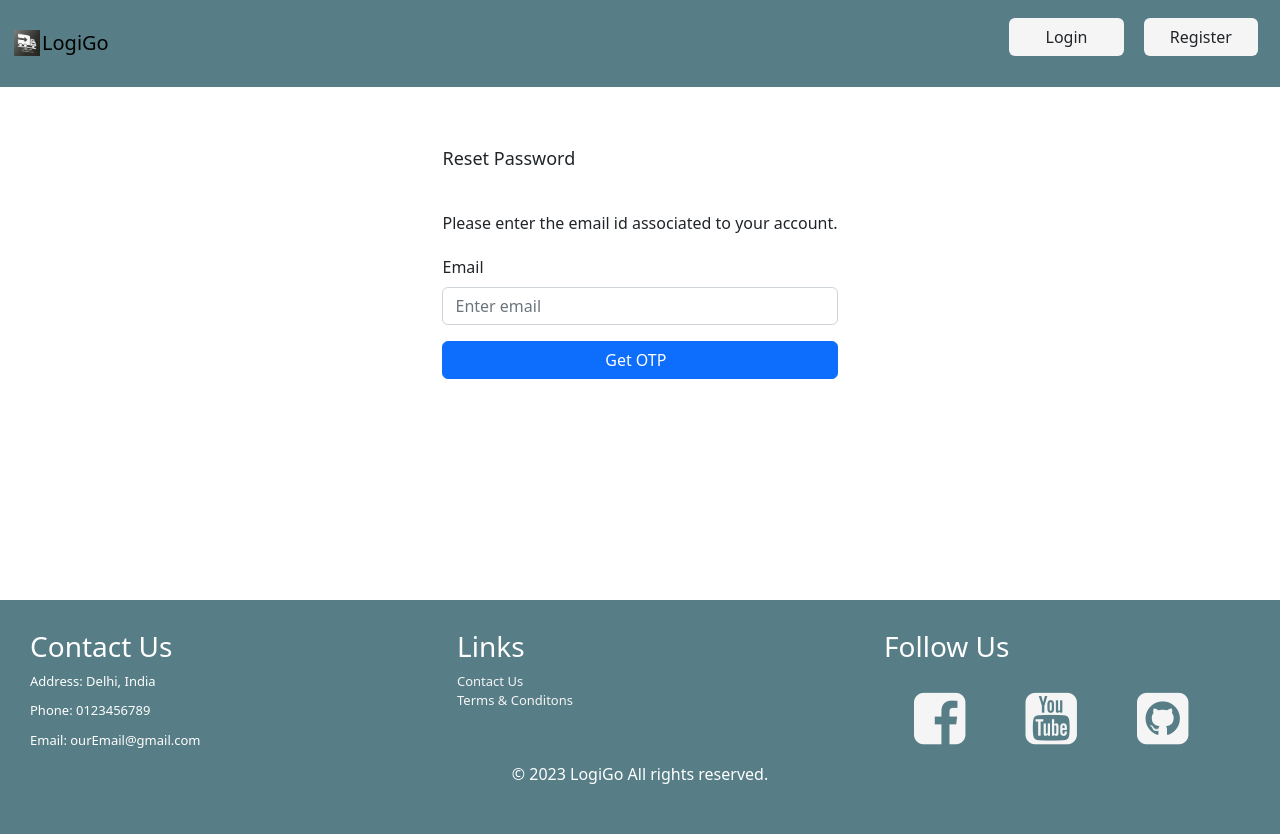
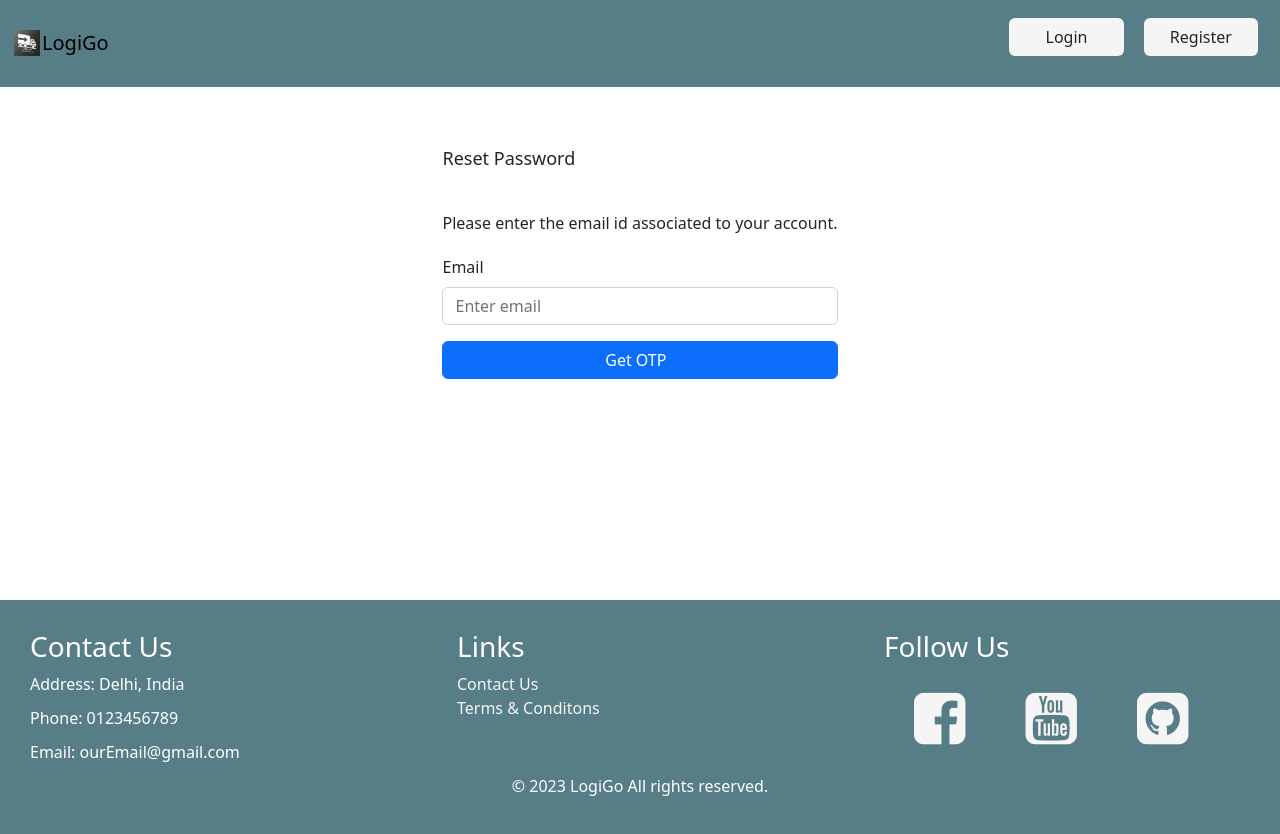
Before and after one commit to mitrya/ONDC-LOGISTICS-BAP, a React (Vite) app in the folder client/: page /forgotPassword in a window 1280 px wide. Shown: the top 834 px of the page. Built offline with nearby package versions, Linux system fonts and the light colour scheme.

Commit message:
Some changes in CSS of footer preview and homepage

```diff
--- a/client/src/components/footer/footer.styles.css
+++ b/client/src/components/footer/footer.styles.css
@@ -30,6 +30,7 @@
 
 .footer-column ul li {
   margin-bottom: 10px;
+  font-size: medium;
 }
 
 .footer-links {
@@ -40,6 +41,7 @@
 .footer-link {
   color:whitesmoke;
   text-decoration: none;
+  font-size: medium;
 }
 .footer-link:hover {
   color:#223235;
--- a/client/src/pages/Dashboard/profile.component.jsx
+++ b/client/src/pages/Dashboard/profile.component.jsx
@@ -49,7 +49,7 @@ const Profile = () => {
 
   <div className='float-container'>
     <div id="welcoming" style={{textAlign:'center'}}>
-      <h1>Welcome! ✨ {user.name.toUpperCase()}</h1>
+      <h1>Welcome! {user.name.toUpperCase()}</h1>
       <h5> Unify Your Logistics Experience with ONDC Consumer application:
          Bringing Convenience to Your Doorstep</h5>
     </div>
--- a/client/src/pages/homepage/homepage.styles.css
+++ b/client/src/pages/homepage/homepage.styles.css
@@ -67,6 +67,7 @@
 
 .button{
   background-color: #577D86 !important;
+  border: #223235 !important;
 }
 .button:hover{
   background-color: #223235  !important;
--- a/client/src/pages/preview/preview.component.jsx
+++ b/client/src/pages/preview/preview.component.jsx
@@ -47,7 +47,7 @@ const Preview = () => {
     })
 
 	const [address, setaddress] = useState({
-		rName:'',
+		Receiver_Name:'',
 		door:'',
 		street:'',
 		country:'India',
```
